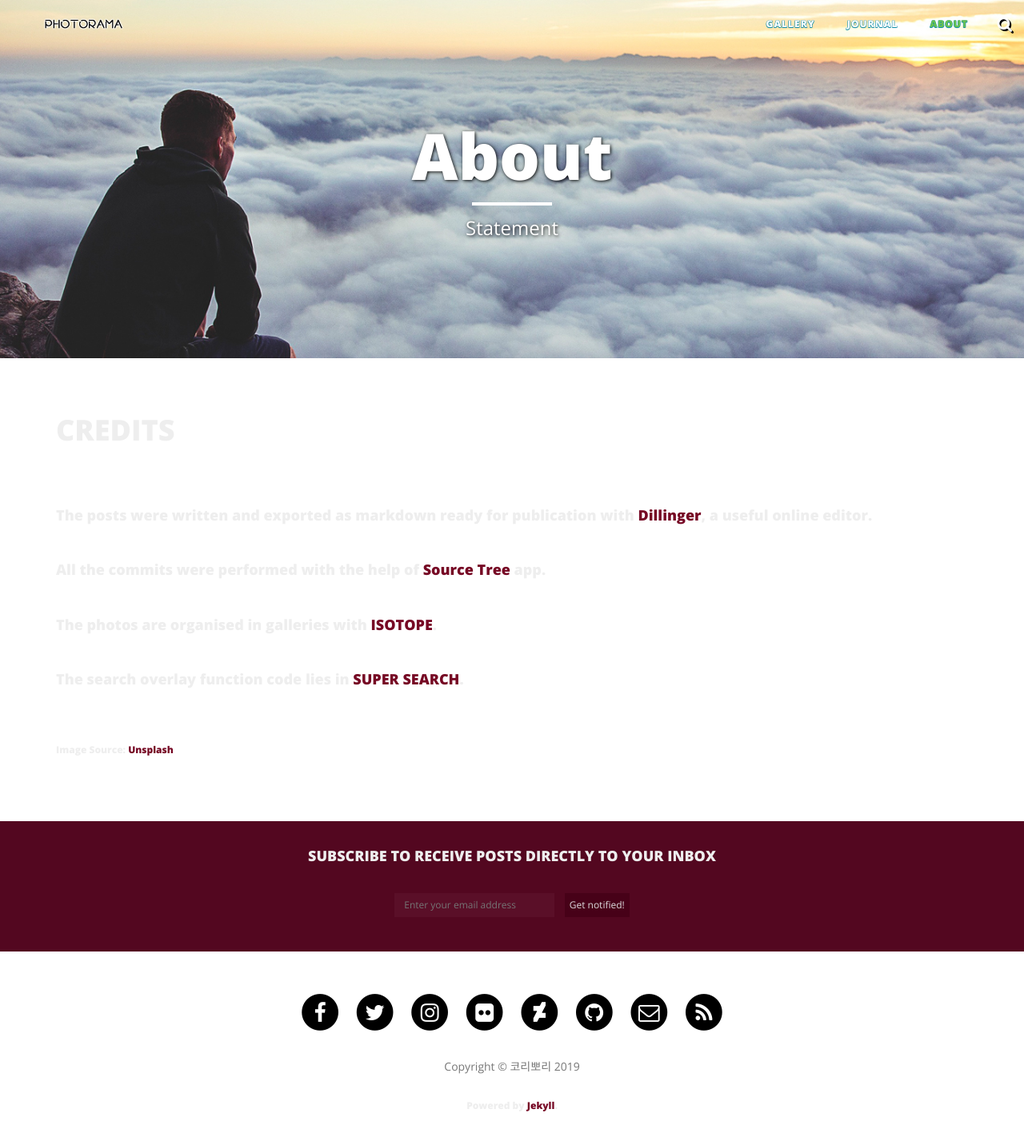
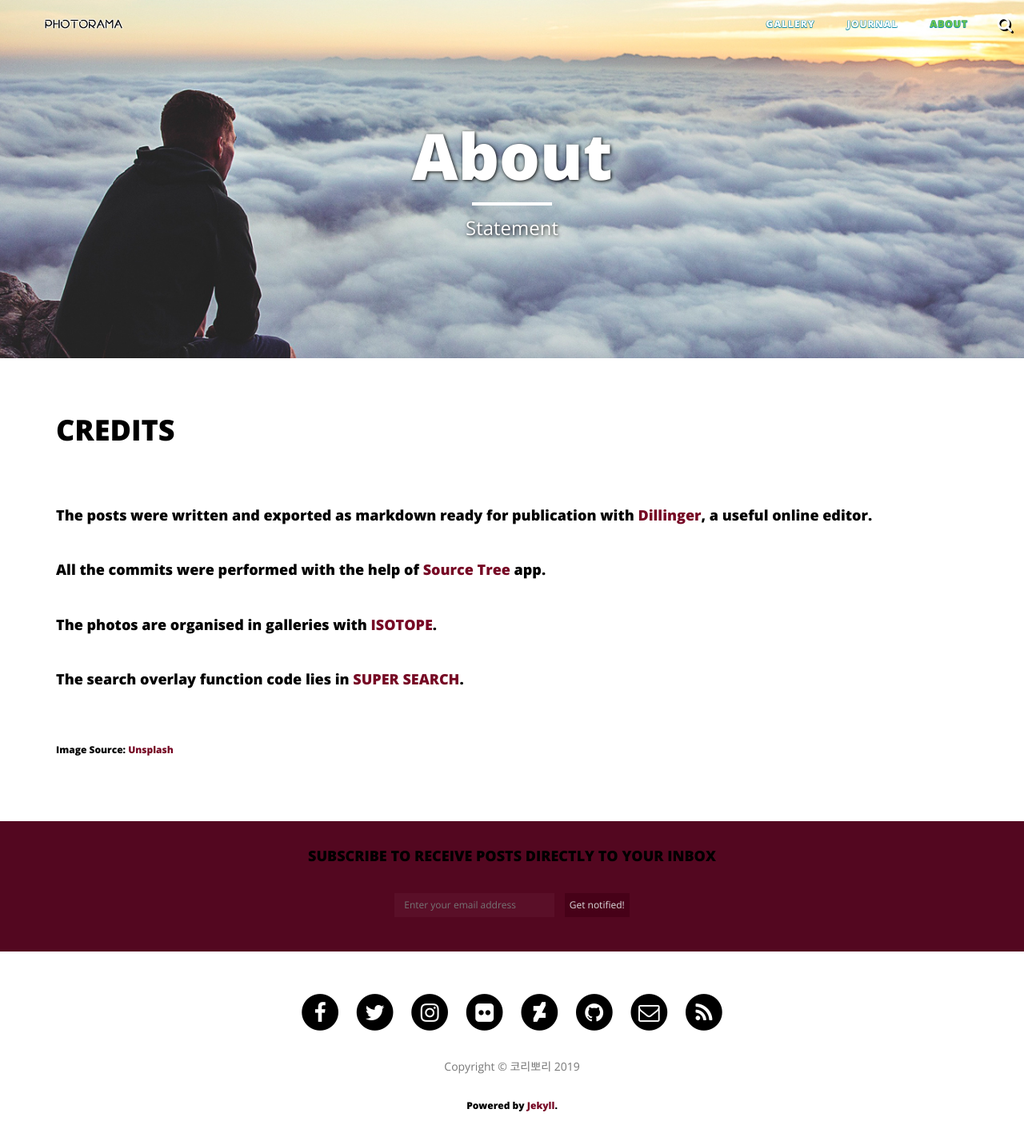
Before and after one commit to YEAJIGO/YEAJIGO.github.io, a Jekyll site: the page built from about/index.html, in a window 1280 px wide. Shown: the whole page at 80% size. Built offline with Jekyll 4.4.1, drawn with Linux system fonts in a browser that asks for light colours; nearby versions of some CDN libraries.

Commit message:
edit gallery-bg

```diff
--- a/css/main.css
+++ b/css/main.css
@@ -1,7 +1,7 @@
 body {
   font-family: 'Open Sans', 'Helvetica Neue', Helvetica, Arial, sans-serif;
   font-size: 20px;
-  color: #eee;
+  color: #000;
   background-color: #fff;
 }
 p {
```
